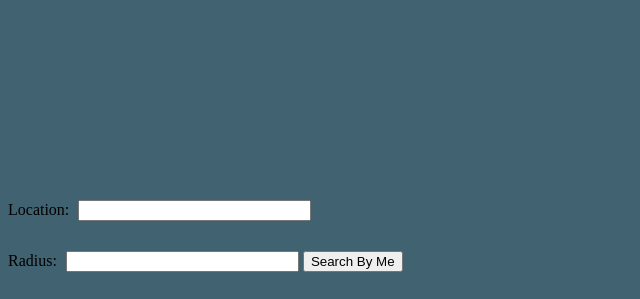
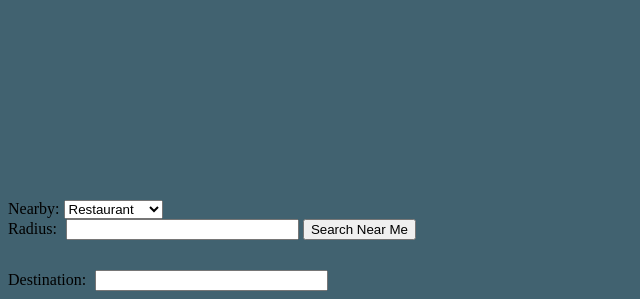
Before and after one commit to Chaos-Actual/4131, a PHP site: page /Homepage.html in a window 1280 px wide. Shown: the part 669-968 px from the top of the page, without its empty margins (0-640 px from the left). Run offline with PHP 8.4, Linux system fonts and the light colour scheme; some libraries are stand-ins or nearby versions.

Commit message:
comments and formatting

```diff
--- a/hw3/Homepage.html
+++ b/hw3/Homepage.html
@@ -63,12 +63,31 @@
 </div>
 </div>
 
-<div id = "Form_items">
-  <label for = "location"> Location:
-    <input type="text" name = "lacation">
+<div  id = "Search_near_me" >
+  <label id = "Nearby"> Nearby:
+    <select  name = "Nearby">
+      <option value = "resaurant">Restaurant  </option>
+      <option value = "hospital">Hospital  </option>
+      <option value = "museum">Museum  </option>
+      <option value = "supermarket">Supermarket  </option>
+     </select>
     <label id = "Radius"> Radius:
-      <input type = "text" name = "radius">
-      <button id = "SBM" type = "submit" name = "Search By Me">Search By Me</button>
+      <input type = "number" name = "Radius">
+      <button id = "SBM" type = "submit" name = "Search By Me">Search Near Me</button>
+      </label>
+    </label>
+</div>
+<div id = "Directions">
+  <label id = "destination"> Destination:
+    <input type = "text" pattern = "[A-Za-z0-9\s]+"  name = "destination">
+    <label id = "travel"> Mode of Travel:
+      <select name = "travel">
+        <option value = "Driving">Driving  </option>
+        <option value = "Walking">Walking  </option>
+        <option value = "Bicycling">Bicycling  </option>
+        <option value = "Transit">Transit  </option>
+       </select>
+      <button id = "get_directions" type = "submit" name = "get_directions">Get Directions</button>
       </label>
     </label>
 </div>
@@ -131,16 +150,7 @@
        } else { alert('Geocode was not successful for the following reason: ' + status); }
      });
    }
-
-
   }
-
-
-
-
-
-
-
 
   </script>
   <script src="https://maps.googleapis.com/maps/api/js?key=AIzaSyAbKYATJkVtZAZa6BPvq-zPqSttGileOI4&callback=initMap"
--- a/hw3/style.css
+++ b/hw3/style.css
@@ -125,5 +125,13 @@ height: 100%;
 
 .twitter-timeline {
   height:70%; width:95% ;
+}
 
+#Search_near_me{
+  display: block;
+  height: auto;
 }
+
+#Directions{
+  height: auto;
+}
```
Lines whose indentation alone changed are shown as unchanged.
